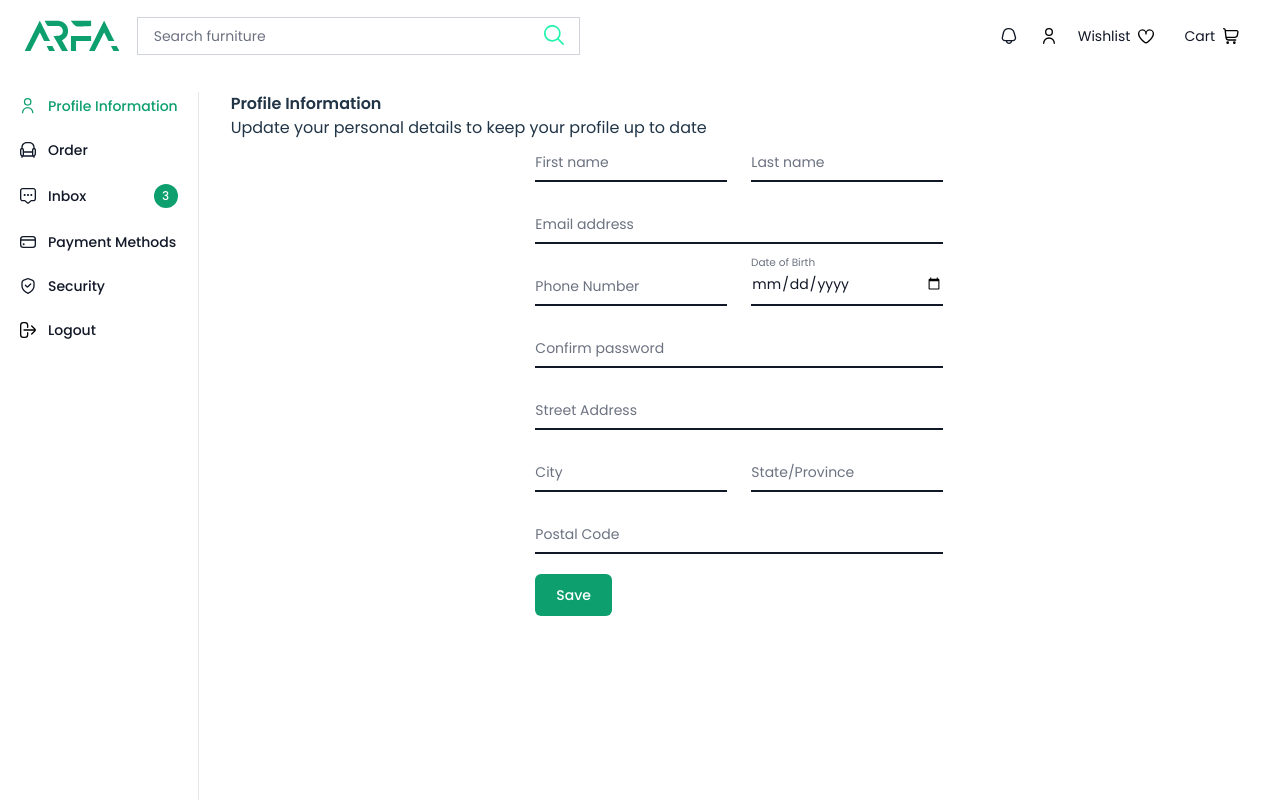
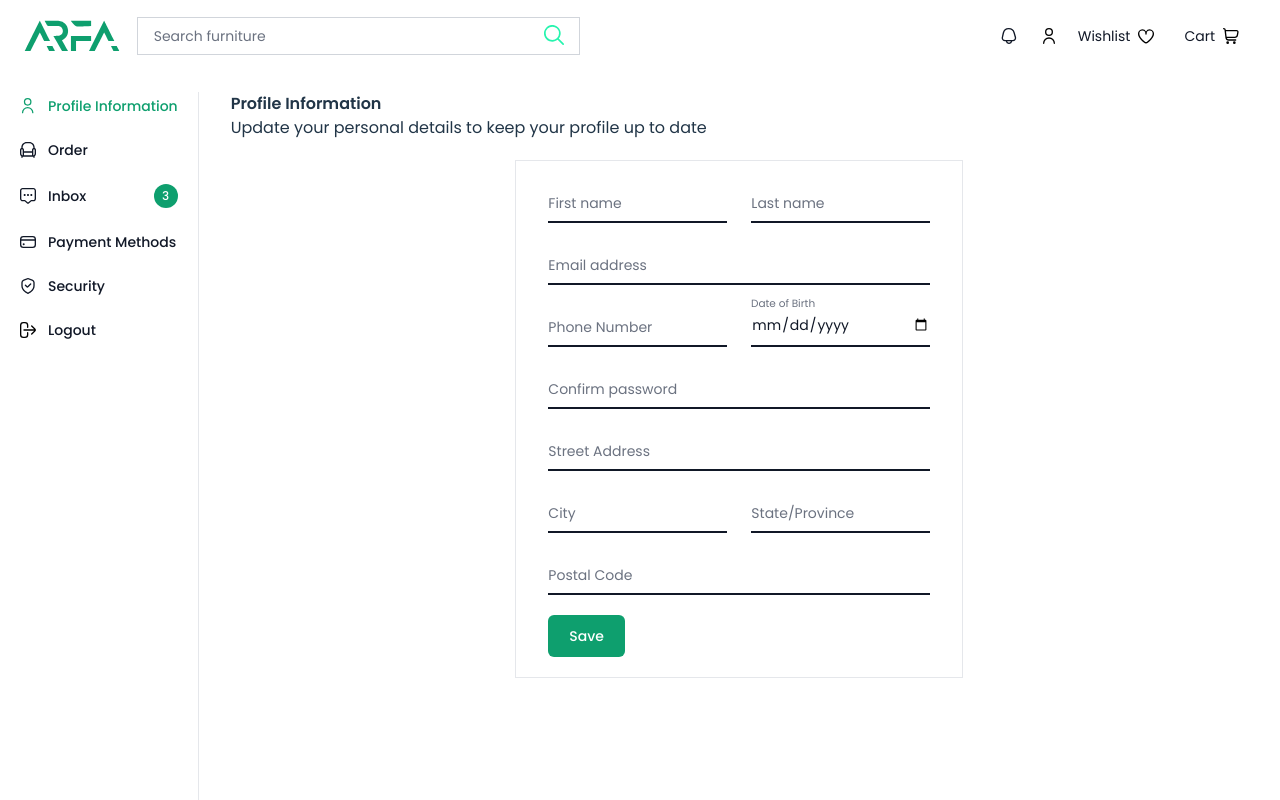
Before and after one commit to domingohernani/arfa, a React (Vite) app in the folder client/: page /profile/user-profile in a window 1280 px wide. Shown: the top 800 px of the page. Built offline with nearby package versions, Linux system fonts and the light colour scheme.

Commit message:
added some borders

```diff
--- a/client/src/pages/shopper/UserProfile.jsx
+++ b/client/src/pages/shopper/UserProfile.jsx
@@ -10,7 +10,7 @@ const UserProfile = () => {
             Update your personal details to keep your profile up to date
           </div>
         </div>
-        <form className="w-full max-w-md px-5 mx-auto">
+        <form className="w-full max-w-md px-8 py-5 mx-auto mt-5 border">
           <div className="grid md:grid-cols-2 md:gap-6">
             <div className="relative z-0 w-full mb-5 group">
               <input
```
